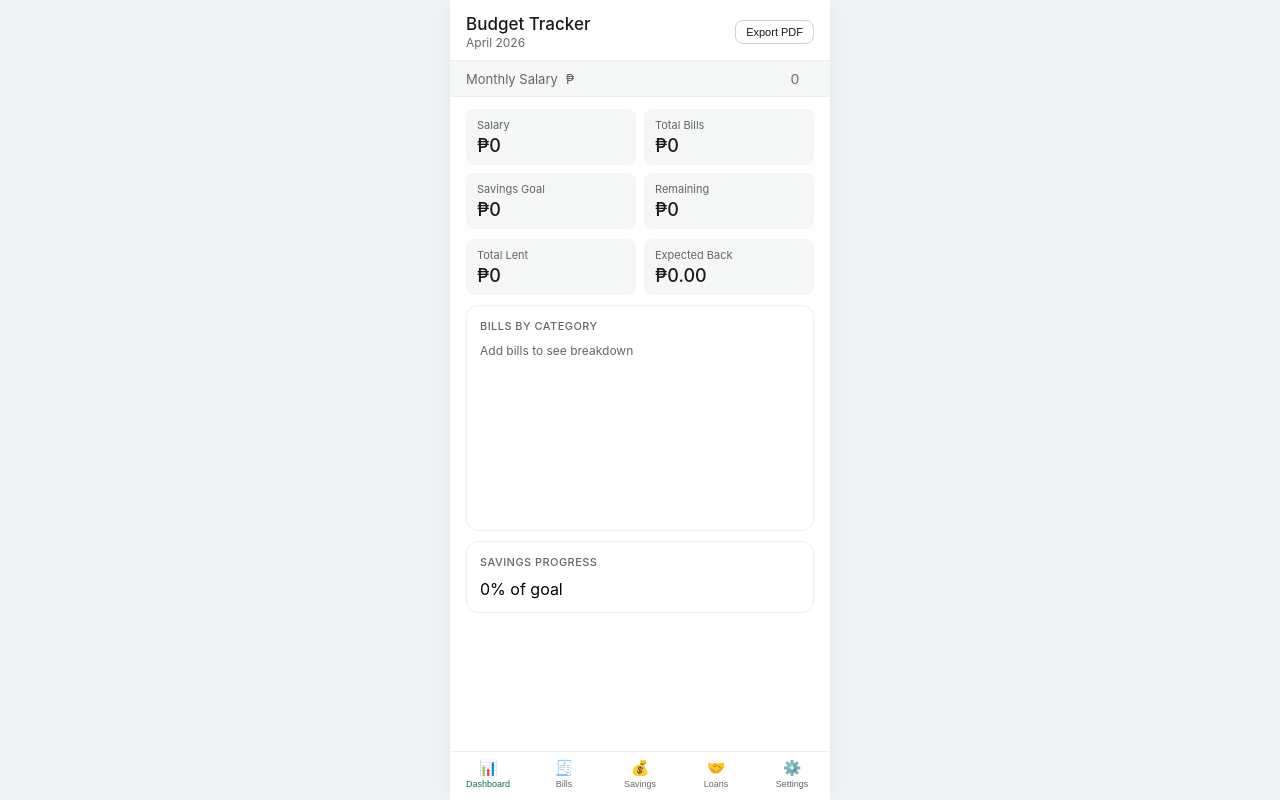
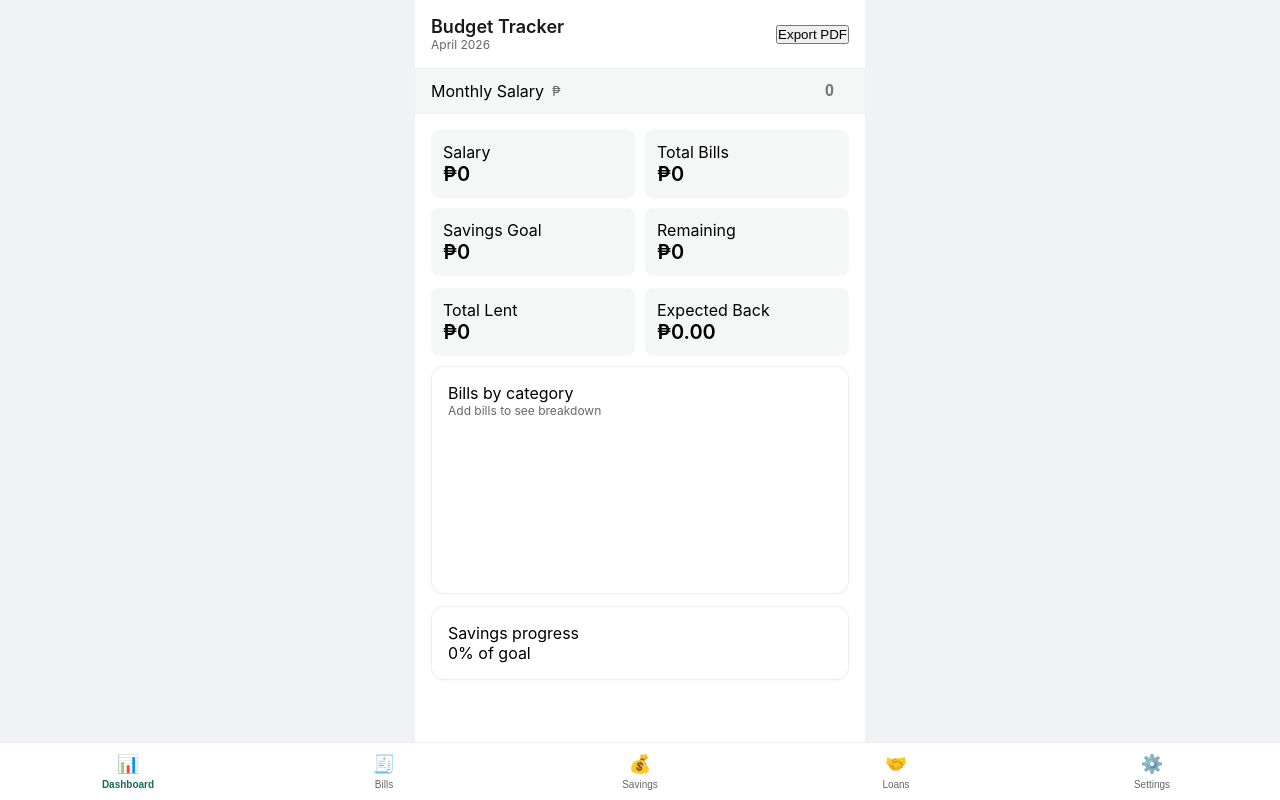
Before and after one commit to lonelydev99/my-budget-app-tracker, a plain HTML site: page index.html in a window 1280 px wide. Drawn offline with nearby package versions, Linux system fonts and the light colour scheme.

Commit message:
Update index.html

```diff
--- a/index.html
+++ b/index.html
@@ -3,6 +3,7 @@
 <meta name="apple-mobile-web-app-capable" content="yes">
 <meta name="apple-mobile-web-app-status-bar-style" content="default">
 <meta name="apple-mobile-web-app-title" content="Budget Tracker">
+<meta name="viewport" content="width=device-width, initial-scale=1.0, maximum-scale=1.0, user-scalable=no">
 
 <style>
 :root {
@@ -20,38 +21,57 @@
 * { box-sizing: border-box; margin: 0; padding: 0; }
 
 body {
-  background-color: #f0f2f5; /* Light grey background for the whole page */
+  background-color: #f0f2f5;
   font-family: var(--font-sans);
+  /* Prevents accidental side-scrolling on mobile */
+  overflow-x: hidden;
 }
 
 .app {
-  max-width: 380px;
+  /* CHANGE: Use 100% width for mobile, but keep 380px for desktop */
+  width: 100%;
+  max-width: 450px;
   margin: 0 auto;
-  padding-bottom: 68px;
+  padding-bottom: 80px;
   background-color: var(--color-background-primary);
   min-height: 100vh;
-  box-shadow: 0 0 20px rgba(0,0,0,0.05); /* Adds a nice mobile-app shadow on desktop */
 }
 
-/* KEEP ALL YOUR OTHER CSS BELOW THIS POINT */
-.header { padding: 14px 16px 10px; border-bottom: 0.5px solid var(--color-border-tertiary); display: flex; align-items: center; justify-content: space-between; }
-.header h1 { font-size: 17px; font-weight: 500; color: var(--color-text-primary); }
-.header p { font-size: 12px; color: var(--color-text-secondary); margin-top: 1px; }
-.export-btn { border: 0.5px solid var(--color-border-secondary); background: transparent; border-radius: var(--border-radius-md); padding: 5px 10px; font-size: 11px; cursor: pointer; color: var(--color-text-primary); }
-.salary-bar { display: flex; align-items: center; gap: 8px; padding: 9px 16px; background: var(--color-background-secondary); border-bottom: 0.5px solid var(--color-border-tertiary); }
-.salary-bar label { font-size: 13px; color: var(--color-text-secondary); white-space: nowrap; }
-.salary-bar input { flex: 1; border: none; background: transparent; font-size: 15px; font-weight: 500; color: var(--color-text-primary); text-align: right; outline: none; }
-.tab-bar { position: fixed; bottom: 0; left: 50%; transform: translateX(-50%); width: 380px; display: flex; background: var(--color-background-primary); border-top: 0.5px solid var(--color-border-tertiary); z-index: 10; }
-.tab-btn { flex: 1; padding: 7px 0 11px; border: none; background: transparent; font-size: 9px; color: var(--color-text-secondary); cursor: pointer; display: flex; flex-direction: column; align-items: center; gap: 2px; }
-.tab-btn.active { color: #0F6E56; }
-.tab-icon { font-size: 15px; }
-.section { padding: 12px 16px; }
-.metric-grid { display: grid; grid-template-columns: repeat(2, minmax(0, 1fr)); gap: 8px; margin-bottom: 10px; }
-.metric { background: var(--color-background-secondary); border-radius: var(--border-radius-md); padding: 9px 11px; }
-.metric-label { font-size: 11px; color: var(--color-text-secondary); margin-bottom: 3px; }
-.metric-value { font-size: 18px; font-weight: 500; color: var(--color-text-primary); }
-.card { background: var(--color-background-primary); border: 0.5px solid var(--color-border-tertiary); border-radius: var(--border-radius-lg); padding: 13px; margin-bottom: 10px; }
-.card-title { font-size: 11px; font-weight: 500; color: var(--color-text-secondary); margin-bottom: 10px; text-transform: uppercase; letter-spacing: .04em; }
+/* CHANGE: Make the bottom bar stay at the very bottom of the screen */
+.tab-bar {
+  position: fixed;
+  bottom: 0;
+  left: 0;
+  right: 0;
+  width: 100%; /* Changed from fixed width to 100% */
+  display: flex;
+  background: var(--color-background-primary);
+  border-top: 0.5px solid var(--color-border-tertiary);
+  z-index: 100;
+  /* Adds space for iPhone "home bar" */
+  padding-bottom: env(safe-area-inset-bottom);
+}
+
+.header { padding: 16px; border-bottom: 0.5px solid var(--color-border-tertiary); display: flex; align-items: center; justify-content: space-between; }
+.header h1 { font-size: 18px; font-weight: 600; color: var(--color-text-primary); }
+.header p { font-size: 12px; color: var(--color-text-secondary); }
+
+.salary-bar { display: flex; align-items: center; gap: 8px; padding: 12px 16px; background: var(--color-background-secondary); border-bottom: 0.5px solid var(--color-border-tertiary); }
+.salary-bar input { flex: 1; border: none; background: transparent; font-size: 16px; font-weight: 600; text-align: right; outline: none; }
+
+.section { padding: 16px; }
+.metric-grid { display: grid; grid-template-columns: 1fr 1fr; gap: 10px; margin-bottom: 12px; }
+.metric { background: var(--color-background-secondary); border-radius: var(--border-radius-md); padding: 12px; }
+.metric-value { font-size: 20px; font-weight: 600; }
+
+.card { background: var(--color-background-primary); border: 1px solid var(--color-border-tertiary); border-radius: var(--border-radius-lg); padding: 16px; margin-bottom: 12px; box-shadow: 0 2px 4px rgba(0,0,0,0.02); }
+
+.tab-btn { flex: 1; padding: 10px 0; border: none; background: transparent; font-size: 10px; color: var(--color-text-secondary); display: flex; flex-direction: column; align-items: center; gap: 4px; }
+.tab-btn.active { color: #0F6E56; font-weight: 600; }
+.tab-icon { font-size: 18px; }
+
+/* Hide the helper text at the very top */
+.sr-only { display: none; }
 </style>
 
 <div class="app">
```
